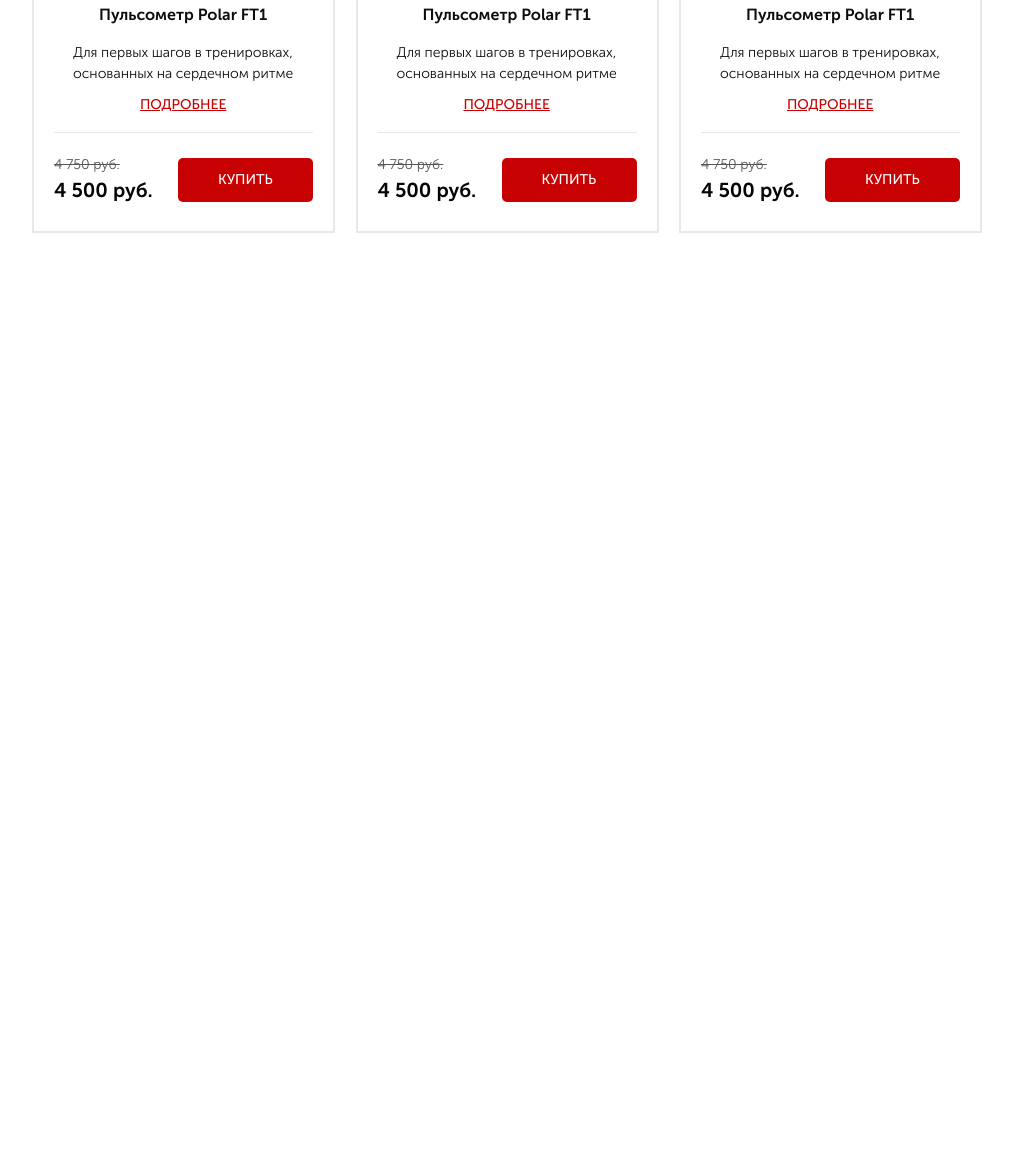
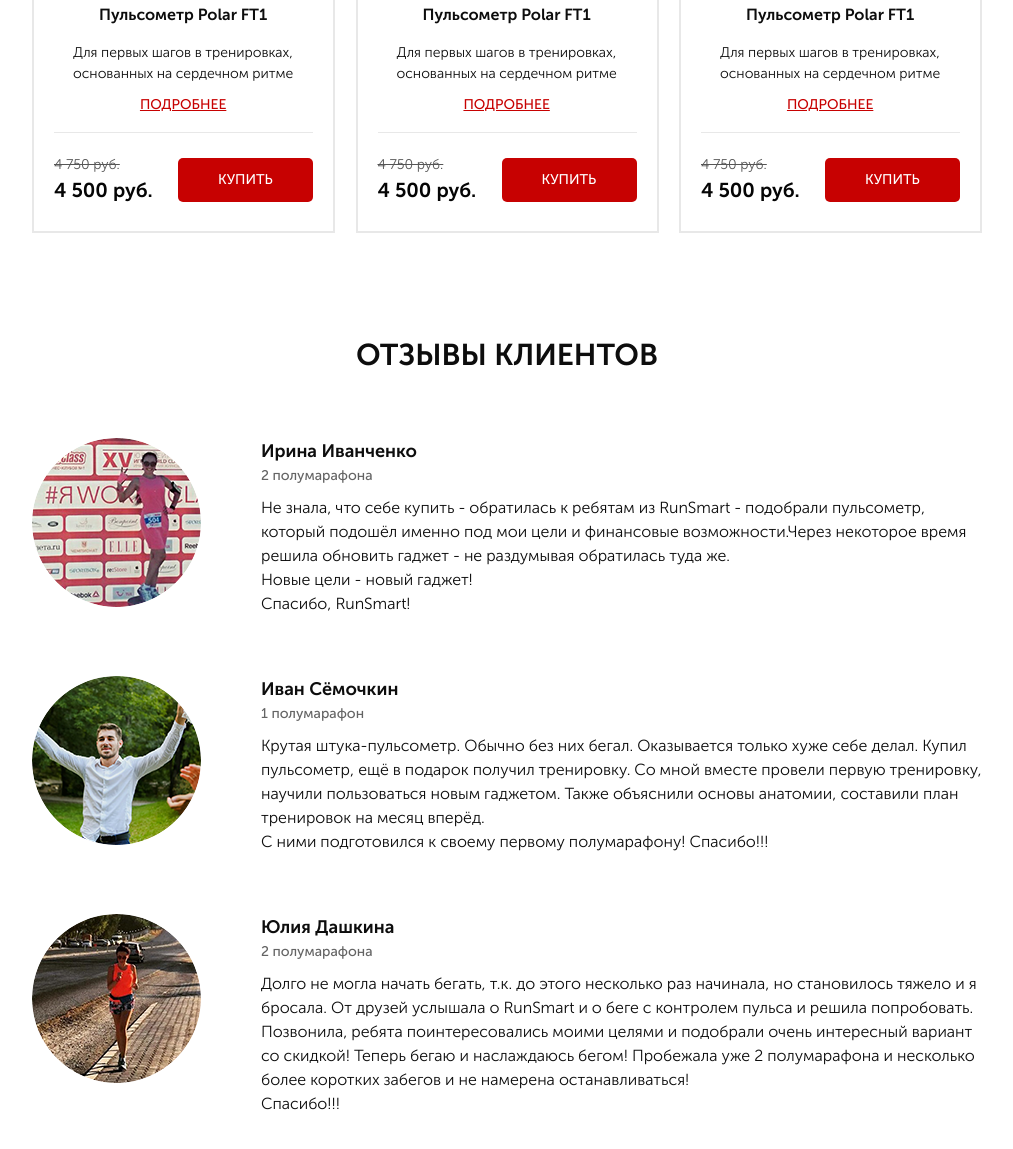
Before and after one commit to h00kdump/Runsmart, a website: page src/index.html in a window 1280 px wide. Shown: the part 3535-4684 px from the top of the page, without its empty margins (133-1146 px from the left). Before the commit the page ends 3858 px from the top, so only its background shows below. Drawn offline with nearby package versions, Linux system fonts and the light colour scheme.

Commit message:
add reviews

```diff
--- a/src/index.html
+++ b/src/index.html
@@ -365,6 +365,45 @@
         </div>
     </section>
 
+    <section class="reviews">
+        <div class="container">
+            <h2 class="title">Отзывы клиентов</h2>
+            <div class="reviews__wrapper">
+                <div class="reviews__one">
+                    <img src="img/review_1.png" alt="review" class="reviews__img">
+                    <div class="reviews__content">
+                        <div class="reviews__name">Ирина Иванченко </div>
+                        <div class="reviews__amount">2 полумарафона</div>
+                        <div class="reviews__descr">
+                            Не знала, что себе купить - обратилась к ребятам из RunSmart - подобрали пульсометр, который подошёл именно под мои цели и финансовые возможности.Через некоторое время решила обновить гаджет - не раздумывая обратилась туда же. <br>Новые цели - новый гаджет! <br>Спасибо, RunSmart!
+                        </div>
+                    </div>
+                </div>
+                <div class="reviews__one">
+                    <img src="img/review_2.png" alt="review" class="reviews__img">
+                    <div class="reviews__content">
+                        <div class="reviews__name">Иван Сёмочкин </div>
+                        <div class="reviews__amount">1 полумарафон</div>
+                        <div class="reviews__descr">
+                            Крутая штука-пульсометр. Обычно без них бегал. Оказывается только хуже себе делал. Купил пульсометр, ещё в подарок получил тренировку. Со мной вместе провели первую тренировку, научили пользоваться новым гаджетом. Также объяснили основы анатомии, составили план тренировок на месяц вперёд. <br>С ними подготовился к своему первому полумарафону! Спасибо!!!
+                        </div>
+                    </div>
+                </div>
+                <div class="reviews__one">
+                    <img src="img/review_3.png" alt="review" class="reviews__img">
+                    <div class="reviews__content">
+                        <div class="reviews__name">Юлия Дашкина </div>
+                        <div class="reviews__amount">2 полумарафона</div>
+                        <div class="reviews__descr">
+                            Долго не могла начать бегать, т.к. до этого несколько раз начинала, но становилось тяжело и я бросала. От друзей услышала о RunSmart и о беге с контролем пульса и решила попробовать.<br>Позвонила, ребята поинтересовались моими целями и подобрали очень интересный вариант со скидкой! Теперь бегаю и наслаждаюсь бегом! Пробежала уже 2 полумарафона и несколько более коротких забегов и не намерена останавливаться!<br>Спасибо!!!
+                        </div>
+                    </div>
+                </div>
+            </div>
+        </div>
+
+    </section>
+
 
 <!--     <script src="https://code.jquery.com/jquery-1.11.0.min.js"></script>
     <script src="https://code.jquery.com/jquery-migrate-1.2.1.min.js"></script>
--- a/src/sass/blocks/_media.scss
+++ b/src/sass/blocks/_media.scss
@@ -46,6 +46,46 @@
     .tns-item {
         img {
             width: 500px;
+        }
+    }
+    .carousel {
+        padding: 40px 0px;
+    }
+    .reviews {
+        padding: 0px 0px 30px;
+        &__one {
+            flex-direction: column;
+            align-items: center;
+            margin-bottom: 30px;
+        }
+        &__content {
+            text-align: center;
+        }
+        &__img {
+            margin-right: 0px;
+            margin-bottom: 30px;
+        }
+        &__descr {
+            font-size: 14px;
+            max-width: 500px;
+        }
+    }
+    .catalog {
+        padding-bottom: 30px;
+        &__tabs {
+            flex-direction: column;
+            align-items: center;
+            margin-top: 30px;
+        }
+        &__tab {
+            margin: 5px 0px;
+        }
+        &__content {
+            margin-top: 30px;
+            justify-content: center;
+        }
+        &-item {
+            margin: 5px;
         }
     }
 }
--- /dev/null
+++ b/src/sass/blocks/_reviews.scss
@@ -0,0 +1,37 @@
+.reviews {
+    padding: 10px 0px 50px;
+    &__wrapper {
+        margin-top: 60px;
+
+    }
+    &__one {
+        display: flex;
+        align-items: flex-start;
+        margin-bottom: 60px;
+    }
+    &__img {
+        width: 169px;
+        height: 169px;
+        border-radius: 50%;
+        margin-right: 60px;
+        flex-grow: 0;
+        flex-shrink: 0;
+        flex-basis: auto;
+    }
+    &__name {
+        font-weight: 700;
+        font-size: 18px;
+        color: #0D0D0D;
+    }
+    &__amount {
+        font-weight: 500;
+        font-size: 14px;
+        color: #646464;
+    }
+    &__descr {
+        margin-top: 10px;
+        font-weight: 300;
+        font-size: 16px;
+        color: #0D0D0D;
+    }
+}
--- a/src/sass/style.scss
+++ b/src/sass/style.scss
@@ -6,9 +6,10 @@
 @import 'blocks/consultation';
 @import 'blocks/titles';
 @import 'blocks/forms';
-@import 'blocks/media';
 @import 'blocks/carousel';
 @import 'blocks/catalog';
+@import 'blocks/reviews';
+@import 'blocks/media';
 
 
 * {
```
Also changed, not shown: src/css/style.min.css, src/img/review_1.png (added), src/img/review_2.png (added), src/img/review_3.png (added).
